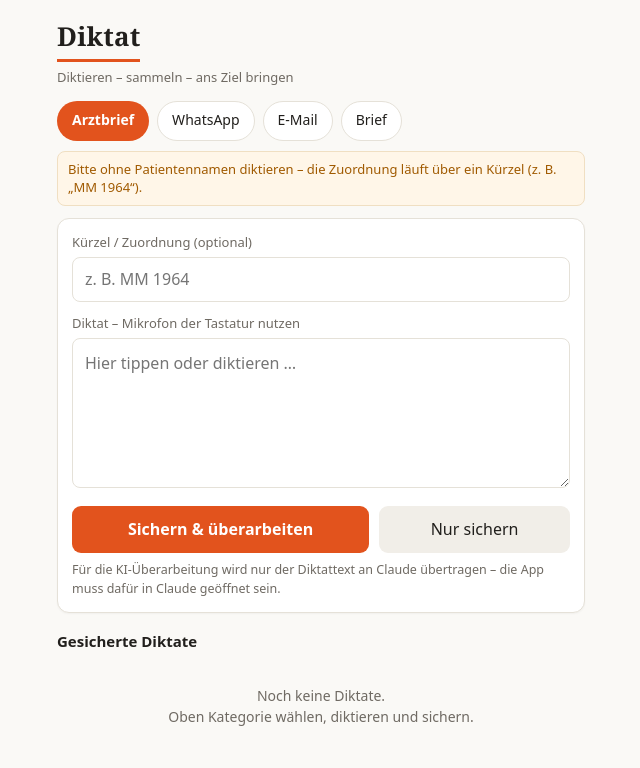
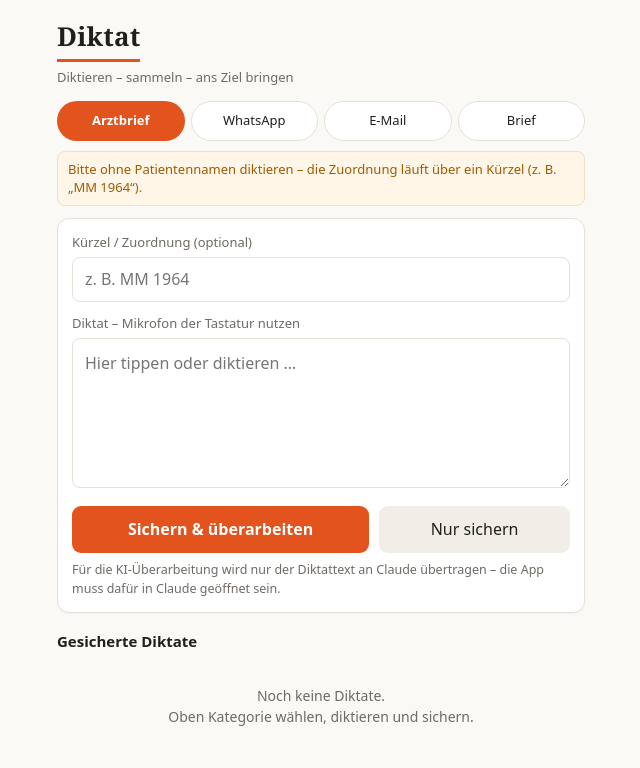
Before and after one commit to jungemach/diktat, a plain HTML site: page index.html in a window 1280 px wide. Shown: the top 768 px of the page, without its empty margins (319-959 px from the left). Drawn offline with Linux system fonts and the light colour scheme.

Commit message:
Add files via upload

```diff
--- a/index.html
+++ b/index.html
@@ -17,8 +17,11 @@ header{margin-bottom:14px}
 h1{font-family:Georgia,"Times New Roman",serif;font-weight:600;font-size:26px;letter-spacing:.2px;display:inline-block;
   border-bottom:3px solid var(--akzent);padding-bottom:3px}
 .sub{color:var(--meta);font-size:13px;margin-top:6px}
-.kats{display:flex;gap:8px;margin:14px 0 10px;flex-wrap:wrap}
-.kat{border:1.5px solid var(--linie);background:#fff;color:var(--tinte);border-radius:999px;padding:8px 14px;font-size:14px;min-height:40px}
+.kats{display:flex;gap:6px;margin:14px 0 10px;flex-wrap:nowrap}
+.kat{flex:1 1 0;min-width:0;border:1.5px solid var(--linie);background:#fff;color:var(--tinte);
+  border-radius:999px;padding:8px 4px;font-size:13px;min-height:40px;white-space:nowrap;
+  overflow:hidden;text-overflow:ellipsis}
+@media (max-width:340px){.kat{font-size:12px;padding:8px 2px}}
 .kat.aktiv{color:#fff;border-color:transparent;font-weight:600}
 .privat{font-size:13px;color:var(--amber);background:#FFF6E8;border:1px solid #F0DFC2;border-radius:8px;
   padding:8px 10px;margin:0 0 12px}
```
